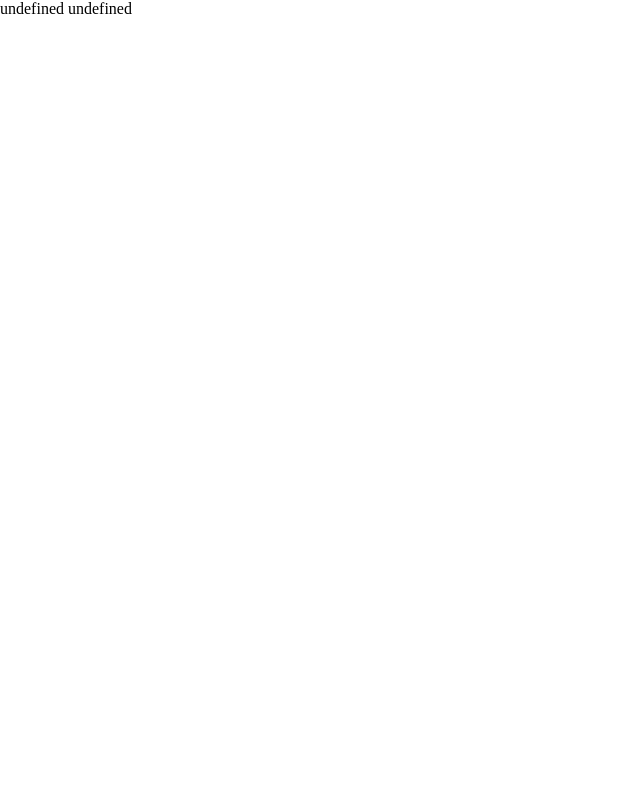
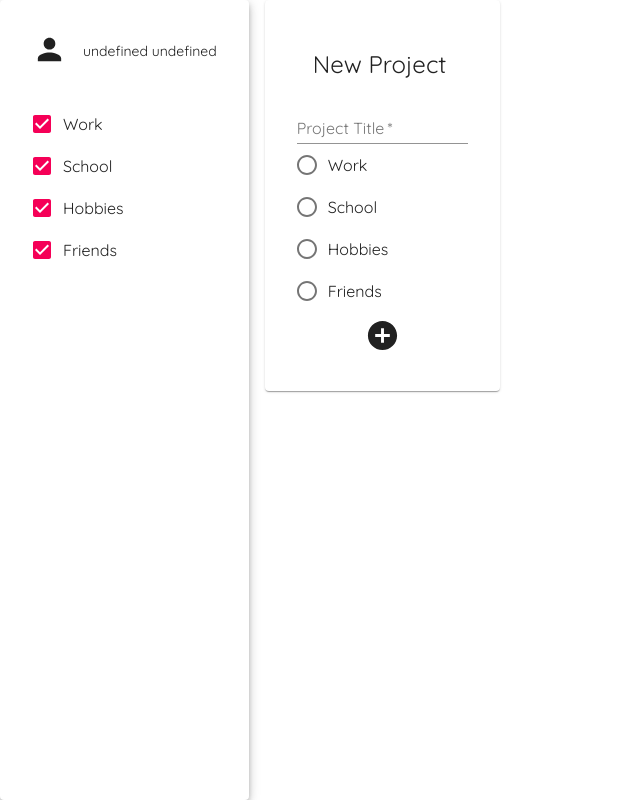
Before and after one commit to absolutezero13/notes-from-hell, a React (Create React App) app: page /#/main-page in a window 1280 px wide. Shown: the whole page, without its empty margins (0-640 px from the left). Built offline with nearby package versions, Linux system fonts and the light colour scheme.

Commit message:
mainpage added

```diff
--- /dev/null
+++ b/src/Components/CreateCard.tsx
@@ -0,0 +1,83 @@
+import {
+  Button,
+  Card,
+  CardHeader,
+  FormControl,
+  FormControlLabel,
+  FormLabel,
+  makeStyles,
+  Radio,
+  RadioGroup,
+  TextField,
+} from "@material-ui/core";
+import {
+  AddCircleOutlined,
+  ArrowBackIos,
+  PersonPinCircleTwoTone,
+} from "@material-ui/icons";
+import React, { useContext, useState } from "react";
+import { context } from "../Context/Context";
+
+const useStyles = makeStyles({
+  card: {
+    padding: "2rem",
+  },
+});
+
+const CreateCard = () => {
+  const { setTodos } = useContext(context);
+  const classes = useStyles();
+  const [category, setCategory] = useState("");
+  const [todoTitle, setTodoTitle] = useState("");
+
+  const submitHandler = (e: any) => {
+    e.preventDefault();
+    const newTodo = { todoTitle, category };
+    setTodos((prevTodos: any) => [...prevTodos, newTodo]);
+    setTodoTitle("");
+    setCategory("");
+  };
+
+  return (
+    <Card className={classes.card}>
+      <CardHeader title="New Project" />
+      <form onSubmit={submitHandler}>
+        <FormControl>
+          <TextField
+            value={todoTitle}
+            onChange={(e) => setTodoTitle(e.target.value)}
+            required
+            label="Project Title"
+          />
+
+          <RadioGroup
+            value={category}
+            onChange={(e) => setCategory(e.target.value)}
+          >
+            <FormControlLabel control={<Radio />} value="work" label="Work" />
+            <FormControlLabel
+              control={<Radio />}
+              value="school"
+              label="School"
+            />
+            <FormControlLabel
+              control={<Radio />}
+              value="hobbies"
+              label="Hobbies"
+            />
+            <FormControlLabel
+              control={<Radio />}
+              value="friends"
+              label="Friends"
+            />
+          </RadioGroup>
+          <Button type="submit">
+            <AddCircleOutlined fontSize="large" />
+          </Button>
+        </FormControl>
+      </form>
+    </Card>
+  );
+};
+
+export default CreateCard;
--- /dev/null
+++ b/src/Components/TodoCard.tsx
@@ -0,0 +1,17 @@
+import { Card, CardHeader, TextField } from "@material-ui/core";
+
+import React from "react";
+interface TodoCardProps {
+  title: string;
+  category: string;
+}
+const TodoCard: React.FC<TodoCardProps> = ({ title, category }) => {
+  return (
+    <Card>
+      <CardHeader avatar={category.slice(0, 1).toUpperCase()} title={title} />
+      <TextField label="What to do?" />
+    </Card>
+  );
+};
+
+export default TodoCard;
--- /dev/null
+++ b/src/Components/UserCard.tsx
@@ -0,0 +1,67 @@
+import {
+  Card,
+  CardContent,
+  CardHeader,
+  Checkbox,
+  FormControlLabel,
+  makeStyles,
+} from "@material-ui/core";
+
+import PersonIcon from "@material-ui/icons/Person";
+import React, { useContext, useState } from "react";
+import { context } from "../Context/Context";
+
+const useStyles = makeStyles({
+  card: {
+    maxWidth: 300,
+    padding: "1rem 1rem",
+    height: "100vh",
+  },
+  cardContent: {
+    display: "flex",
+    flexDirection: "column",
+  },
+  cardHeader: {
+    fontWeight: 700,
+  },
+});
+
+const UserCard = () => {
+  const [category, setCategory] = useState("");
+  const classes = useStyles();
+  const { userInfo } = useContext(context);
+
+  return (
+    <Card className={classes.card} elevation={5}>
+      <CardHeader
+        className={classes.cardHeader}
+        avatar={<PersonIcon fontSize="large" />}
+        title={`${userInfo.name} ${userInfo.surName}`}
+      />
+      <CardContent className={classes.cardContent}>
+        <FormControlLabel
+          control={<Checkbox defaultChecked />}
+          label="Work"
+          value="work"
+        />
+        <FormControlLabel
+          control={<Checkbox defaultChecked />}
+          label="School"
+          value="school"
+        />
+        <FormControlLabel
+          control={<Checkbox defaultChecked />}
+          label="Hobbies"
+          value="hobbies"
+        />
+        <FormControlLabel
+          control={<Checkbox defaultChecked />}
+          label="Friends"
+          value="friends"
+        />
+      </CardContent>
+    </Card>
+  );
+};
+
+export default UserCard;
--- a/src/Context/Context.tsx
+++ b/src/Context/Context.tsx
@@ -3,10 +3,11 @@ import { createContext, useState } from "react";
 export const context: any = createContext({});
 
 const GlobalProvider = ({ children }: any) => {
+  const [todos, setTodos] = useState<any>([]);
   const [userInfo, setUserInfo] = useState({});
 
   return (
-    <context.Provider value={{ userInfo, setUserInfo }}>
+    <context.Provider value={{ userInfo, setUserInfo, setTodos, todos }}>
       {children}
     </context.Provider>
   );
--- a/src/Pages/MainPage.tsx
+++ b/src/Pages/MainPage.tsx
@@ -1,10 +1,37 @@
+import classes from "*.module.css";
+import { makeStyles } from "@material-ui/core";
 import React, { useContext } from "react";
+import CreateCard from "../Components/CreateCard";
+import TodoCard from "../Components/TodoCard";
+import UserCard from "../Components/UserCard";
 import { context } from "../Context/Context";
 
+const useStyles = makeStyles({
+  mainPage: {
+    display: "flex",
+    gap: "1rem",
+    alignItems: "flex-start",
+  },
+});
+
+interface todo {
+  title: string;
+  category: string;
+}
 const MainPage: React.FC = () => {
+  const classes = useStyles();
   const { userInfo } = useContext(context);
+  const { todos } = useContext(context);
 
-  return <div> {userInfo.name + " " + userInfo.surName} </div>;
+  return (
+    <div className={classes.mainPage}>
+      <UserCard />
+      <CreateCard />
+      {todos.map((todo: todo, i: number) => {
+        return <TodoCard key={i} title={todo.title} category={todo.category} />;
+      })}
+    </div>
+  );
 };
 
 export default MainPage;
```
